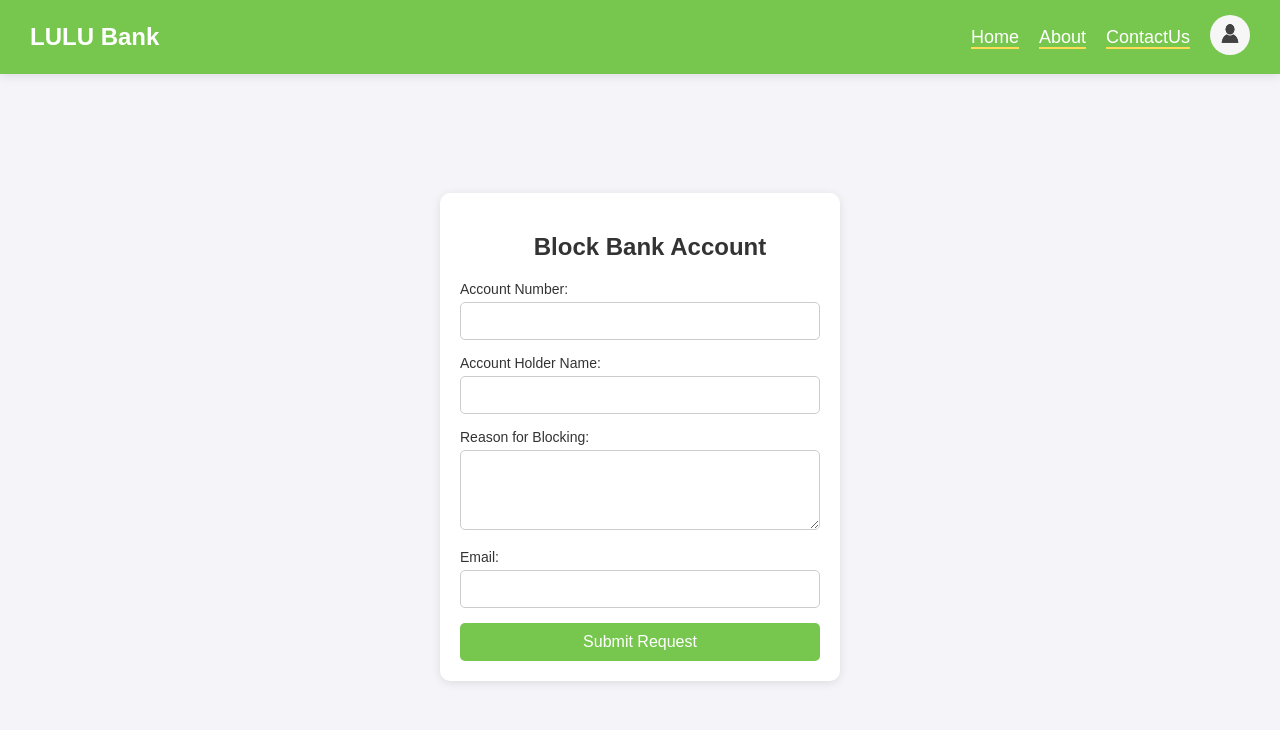
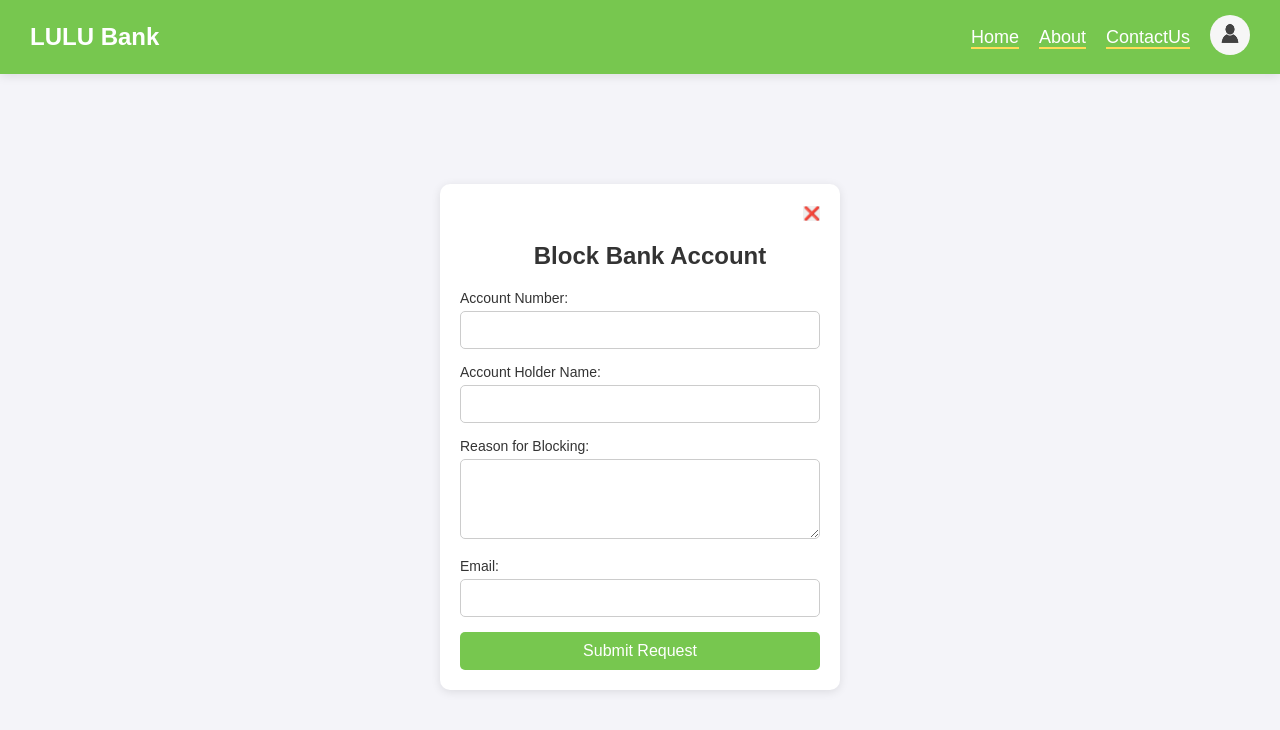
Before and after one commit to code-srikar/Lulu_Web, a website: page service.html in a window 1280 px wide. Drawn offline with nearby package versions, Linux system fonts and the light colour scheme; no server answers.

Commit message:
blockcross

```diff
--- a/service.css
+++ b/service.css
@@ -275,3 +275,7 @@ u {
 u:hover {
   border-color: rgb(119, 199, 79);
 }
+
+.close {
+  text-align: right;
+}
--- a/service.html
+++ b/service.html
@@ -34,6 +34,9 @@
         </div>
 
         <div class="container">
+            <div class="close">
+                <button class="clsbut" onclick="window.location.replace('proj.html')">❌</button>
+            </div>
             <div class="header">
                 <h1>Block Bank Account</h1>
             </div>
```
